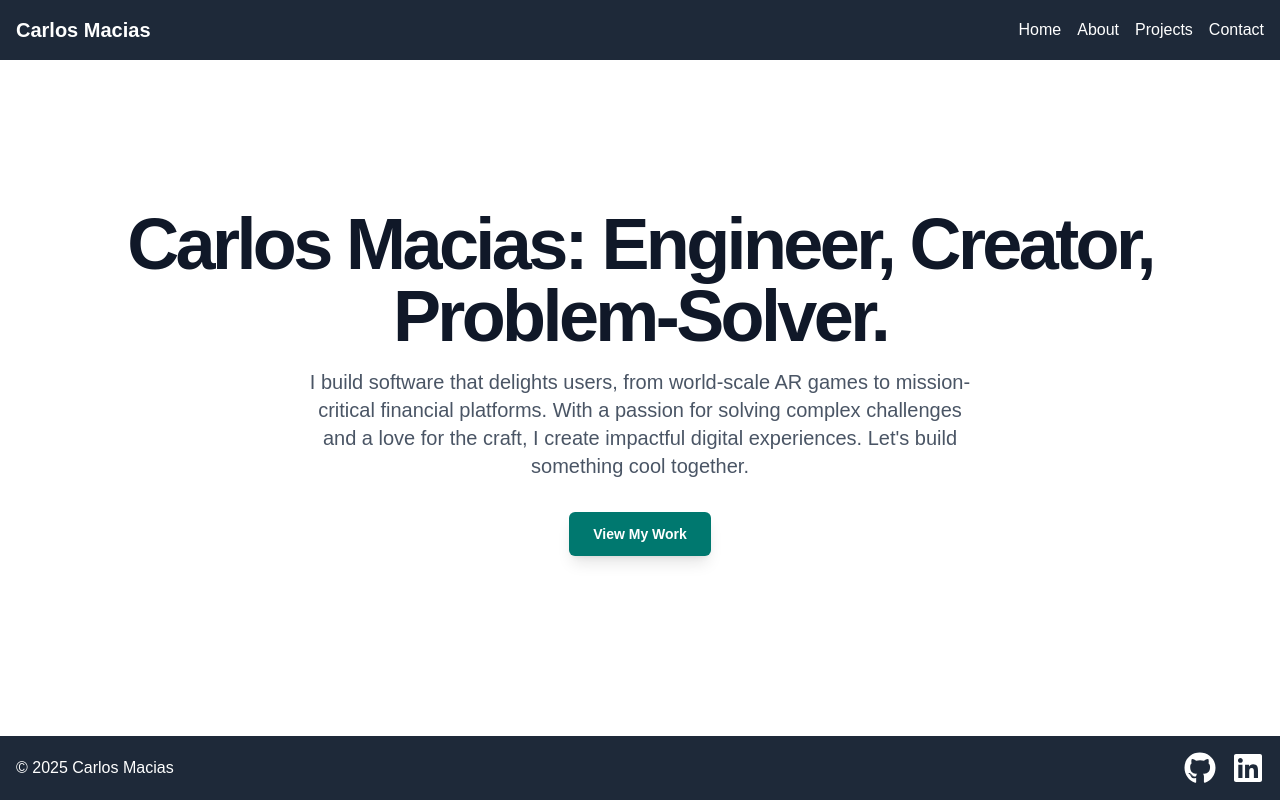
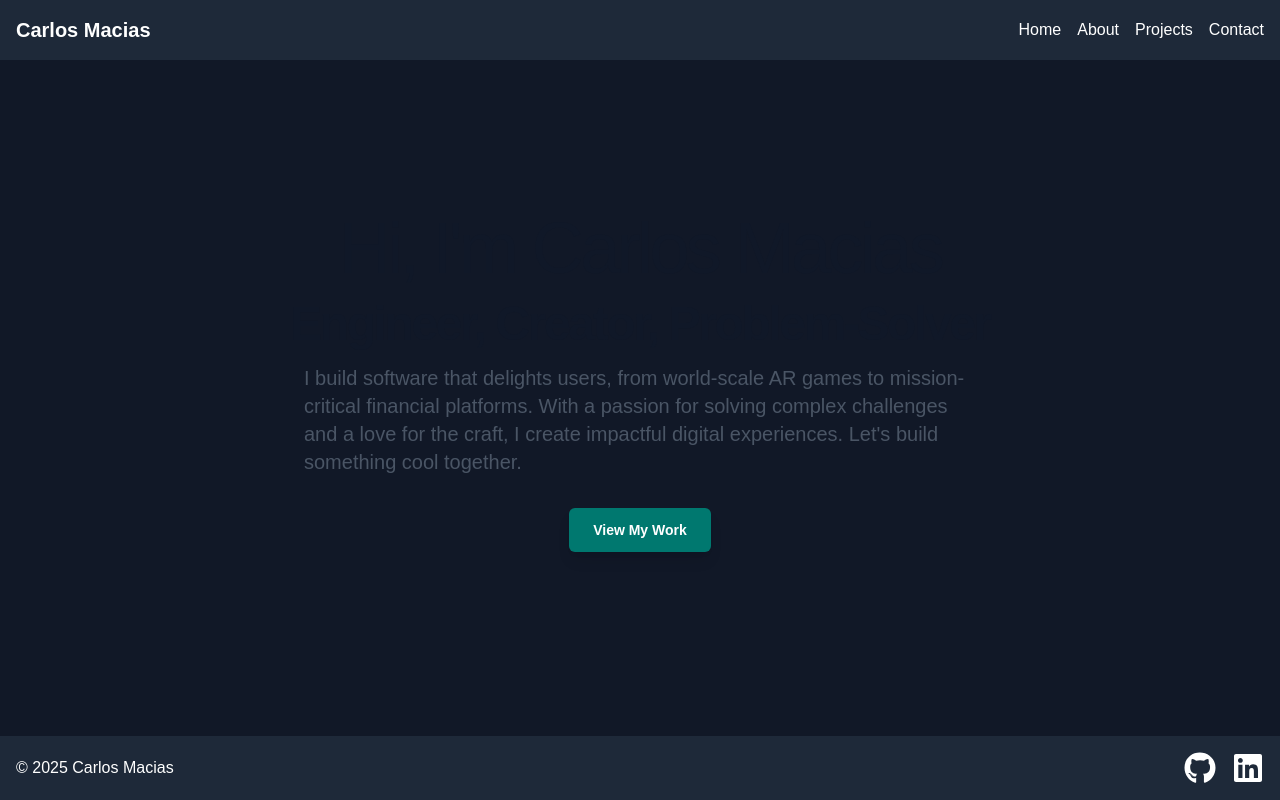
Before and after one commit to cmaciasv/PersonalWebsite, a Next.js app in the folder apps/web/: page / in a window 1280 px wide. Built offline with nearby package versions, Linux system fonts and the light colour scheme.

Commit message:
add animations. align text left

```diff
--- a/apps/web/src/app/globals.css
+++ b/apps/web/src/app/globals.css
@@ -1,8 +1,9 @@
 @import "tailwindcss";
 
 :root {
-  --background: #ffffff;
-  --foreground: #171717;
+  --background: #111827; /* gray-900 */
+  --foreground: #f3f4f6; /* gray-100 */
+  --primary: #0092b8; /* cyan-600 */
 }
 
 @theme inline {
@@ -14,15 +15,16 @@
 
 @media (prefers-color-scheme: dark) {
   :root {
-    --background: #0a0a0a;
-    --foreground: #ededed;
+    --background: #111827; /* gray-900 */
+    --foreground: #f3f4f6; /* gray-100 */
+    --primary: #0092b8; /* cyan-600 */
   }
 }
 
 body {
   background: var(--background);
   color: var(--foreground);
-  font-family: Arial, Helvetica, sans-serif;
+  font-family: sans-serif;
 }
 
 .link-hover-light {
--- a/apps/web/src/app/page.tsx
+++ b/apps/web/src/app/page.tsx
@@ -11,13 +11,27 @@ export default function HomePage() {
           initial={{ opacity: 0, y: 20 }}
           animate={{ opacity: 1, y: 0 }}
           transition={{ duration: 0.8, delay: 0.2 }}
-          className="text-5xl font-bold tracking-tighter text-gray-900 dark:text-gray-100 sm:text-7xl"
+          className="text-4xl tracking-tighter text-gray-900 dark:text-gray-100 sm:text-7xl"
         >
-          Carlos Macias: Engineer, Creator, Problem-Solver.
+          Hi, I'm Carlos Macias
         </motion.h1>
-        <p className="max-w-2xl mx-auto text-lg text-gray-600 dark:text-gray-400 md:text-xl">
+        <motion.h1
+          initial={{ opacity: 0, y: 20 }}
+          animate={{ opacity: 1, y: 0 }}
+          transition={{ duration: 0.8, delay: 0.6 }}
+          className="text-3xl font-bold tracking-tighter text-gray-900 dark:text-gray-100 sm:text-5xl"
+        >
+          Engineer, Creator, Problem-Solver
+        </motion.h1>
+
+        <motion.h1
+          initial={{ opacity: 0, y: 20 }}
+          animate={{ opacity: 1, y: 0 }}
+          transition={{ duration: 0.8, delay: 1.0 }}>
+        <p className="max-w-2xl mx-auto text-lg text-gray-600 dark:text-gray-400 md:text-xl text-left">
           I build software that delights users, from world-scale AR games to mission-critical financial platforms. With a passion for solving complex challenges and a love for the craft, I create impactful digital experiences. Let&apos;s build something cool together.
         </p>
+        </motion.h1>
         <div className="mt-8 flex items-center justify-center">
           <Link
             href="/projects"
```
